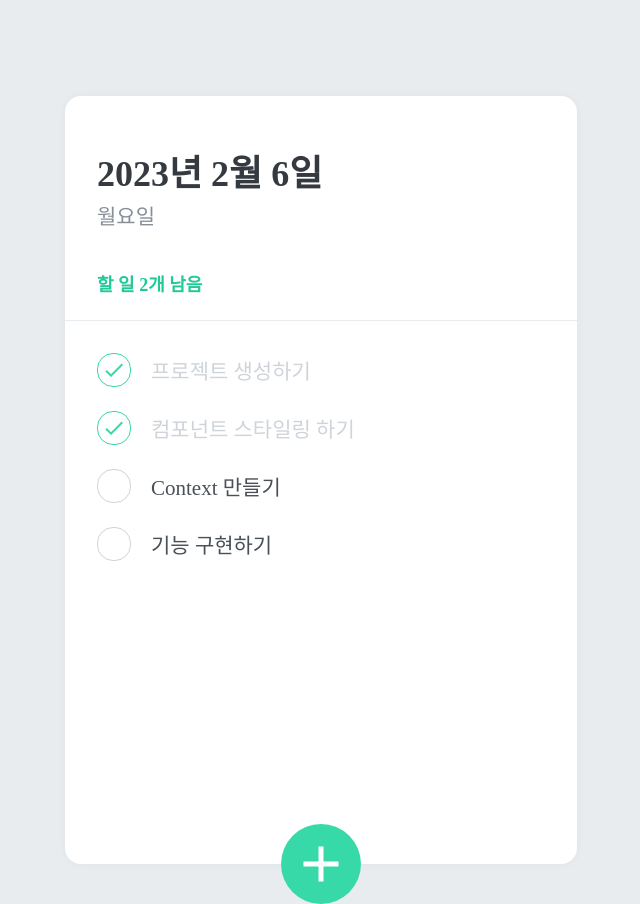
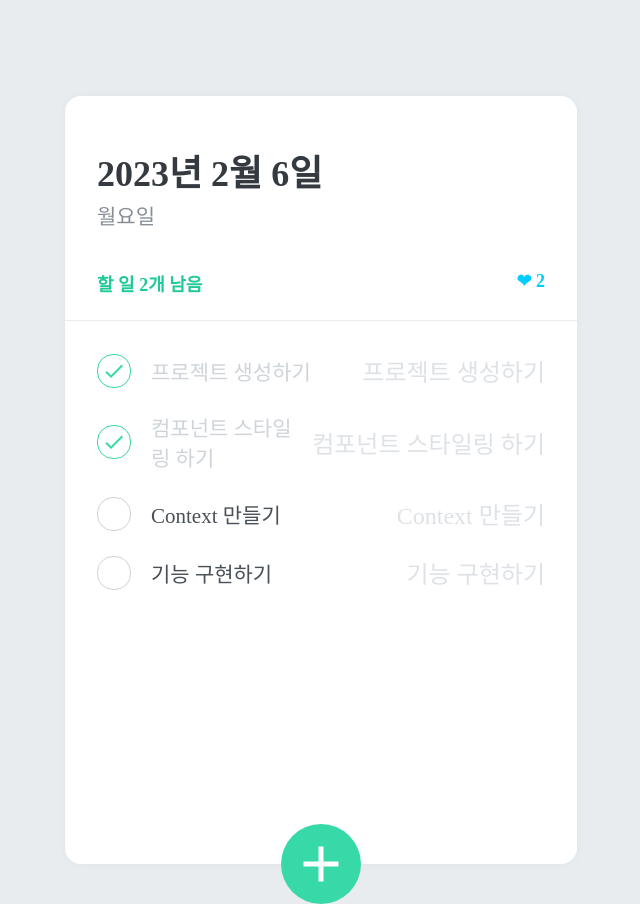
Before and after one commit to bbosirraegi/yungyo-todolist, a React (Vite) app: page / in a window 1280 px wide. Shown: the whole page, without its empty margins (319-959 px from the left). Built offline with nearby package versions, Linux system fonts and the light colour scheme.

Commit message:
기능 추가 2 진행중

```diff
--- a/src/TodoContext.jsx
+++ b/src/TodoContext.jsx
@@ -2,15 +2,16 @@ import React, { useReducer, createContext, useContext, useRef } from "react";
 
 // 기본 객체 만들어주기. 배열
 const initialTodos = [
-    { id: 1, text: "프로젝트 생성하기", done: true },
-    { id: 2, text: "컴포넌트 스타일링 하기", done: true },
-    { id: 3, text: "Context 만들기", done: false },
-    { id: 4, text: "기능 구현하기", done: false }
+    { id: 1, text: "프로젝트 생성하기", done: true, emoji: false },
+    { id: 2, text: "컴포넌트 스타일링 하기", done: true, emoji: false },
+    { id: 3, text: "Context 만들기", done: false, emoji: true },
+    { id: 4, text: "기능 구현하기", done: false, emoji: true }
 ];
 
 // CREATE 생성
 // EDIT 수정
-// TOGGLE 껐다 켰다
+// TOGGLE 체크 껐다 켰다
+// Emoji 이모지 껐다 켰다
 // REMOVE 지우기
 // 네 가지 액션들에 대해서 상태 업데이트
 function todoReducer(state, action) {
@@ -23,6 +24,11 @@ function todoReducer(state, action) {
             return state.map((todo) =>
                 todo.id === action.id ? {...todo, text: action.text } : todo
                 // 만약 둘이 같다면 action이 정의한 내용으로 바꾼다.
+            );
+        case "EMOJI":
+            return state.map((todo) =>
+                todo.id === action.id ? { ...todo, emoji: !todo.emoji } : todo
+                // 만약 둘이 같다면 emoji 값을 기존 값에서 반전시켜서 업데이트.
             );
         case "TOGGLE":
             return state.map((todo) =>
--- a/src/components/TodoHead.jsx
+++ b/src/components/TodoHead.jsx
@@ -23,8 +23,21 @@ const TodoHeadBlock = styled.div`
         font-size: 21px;
     }
 
+    .tasks {
+      display: flex;
+      justify-content: space-between;
+      // 양 끝에 나타나게
+    }
+
     .tasks-left {
         color: #20c997;
+        font-size: 18px;
+        margin-top: 40px;
+        font-weight: bold;
+    }
+
+    .tasks-get {
+        color: #00CCFF;
         font-size: 18px;
         margin-top: 40px;
         font-weight: bold;
@@ -36,6 +49,8 @@ function TodoHead() {
   const todos = useTodoState();
   // todo 항목들 중에서 done 값이 false 인 것만 가져오기
   const undoneTasks = todos.filter(todo => !todo.done);
+  // todo 항목들 중에서 emoji 값이 true 인 것만 가져오기
+  const emojiTasks = todos.filter(todo => todo.emoji);
 
   const today = new Date();
   // 오늘 날짜 (~년~월~일)
@@ -53,7 +68,11 @@ function TodoHead() {
     <TodoHeadBlock>
       <h1>{dateString}</h1>
       <div className="day">{dayName}</div>
-      <div className="tasks-left">할 일 {undoneTasks.length}개 남음</div>
+      <div className="tasks">
+        <div className="tasks-left">할 일 {undoneTasks.length}개 남음</div>
+        <div className="tasks-get">❤ {emojiTasks.length}</div>
+      </div>
+
     </TodoHeadBlock>
   )
 }
--- a/src/components/TodoItem.jsx
+++ b/src/components/TodoItem.jsx
@@ -1,7 +1,9 @@
 import React, { useState } from 'react';
 import styled, { css } from 'styled-components';
-import { MdDone, MdDelete } from 'react-icons/md';
+import { MdDone, MdDelete, MdFavorite } from 'react-icons/md';
 import { useTodoDispatch } from '../TodoContext';
+
+
 
 const Remove = styled.div`
   display: flex;
@@ -47,6 +49,22 @@ const CheckCircle = styled.div`
     `}
 `;
 
+const Emoji = styled.div`
+  display: flex;
+  align-items: center;
+  justify-content: center;
+  color: #dee2e6;
+  font-size: 24px;
+  margin-left: 2px;
+  cursor: pointer;
+  ${props =>
+    props.emoji &&
+    css`
+      color: #ff6b6b;
+    `}
+`;
+
+
 const Text = styled.div`
   flex: 1;
   font-size: 21px;
@@ -64,7 +82,7 @@ const Editdiv = styled.form`
   position: absolute;
   margin-left: 50px;
   margin-top: 2px;
-  width: 70%;
+  width: 65%;
 `;
 
 const Edit = styled.input`
@@ -78,10 +96,11 @@ const Edit = styled.input`
 `;
 
 
-function TodoItem({ id, done, text }) {
+function TodoItem({ id, text, done, emoji }) {
   const dispatch = useTodoDispatch();
-  const onToggle = () => dispatch({ type: 'TOGGLE', id }); //껐다켰다
-  const onRemove = () => dispatch({ type: 'REMOVE', id });
+  const onToggle = () => dispatch({ type: 'TOGGLE', id }); //체크박스 껐다켰다
+  const onEmoji = () => dispatch({ type: 'EMOJI', id }); //이모지 껐다켰다
+  const onRemove = () => dispatch({ type: 'REMOVE', id }); //삭제
   // id : props 받은 것 넣어준다.
 
   const [edit, setEdit] = useState(false); // 상태관리, 기본값 false
@@ -99,7 +118,7 @@ function TodoItem({ id, done, text }) {
       type: 'EDIT',
       todo: {
         id,
-        text: value
+        text: value,
       }
     });
     setValue(value); //수정된 값으로
@@ -116,8 +135,7 @@ function TodoItem({ id, done, text }) {
         </Text>
         {edit && (<Editdiv onSubmit={onSubmit}>
           <Edit onClick={onEdit}
-          autoFocus placeholder={text}
-          //여기는 text를 해줘도 된다. 값이 변경됐기 때문.
+            autoFocus placeholder={value}
             onChange={onChange}
             value={value}
           >
@@ -126,6 +144,10 @@ function TodoItem({ id, done, text }) {
       <Remove onClick={onRemove}>
         <MdDelete />
       </Remove>
+      <Emoji emoji={emoji} onClick={onEmoji}>
+        {value}
+        {/* <MdFavorite /> */}
+      </Emoji>
     </TodoItemBlock>
   );
 }
```
Lines whose indentation alone changed are shown as unchanged.
